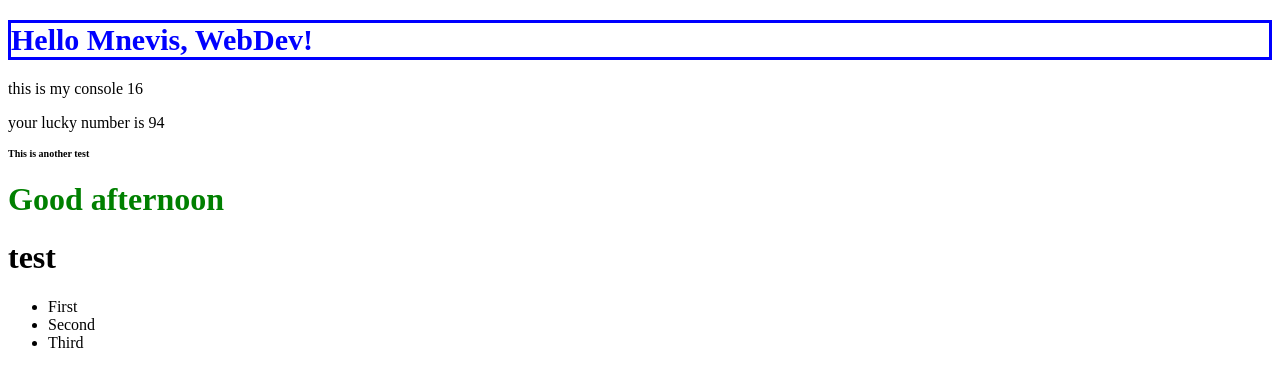
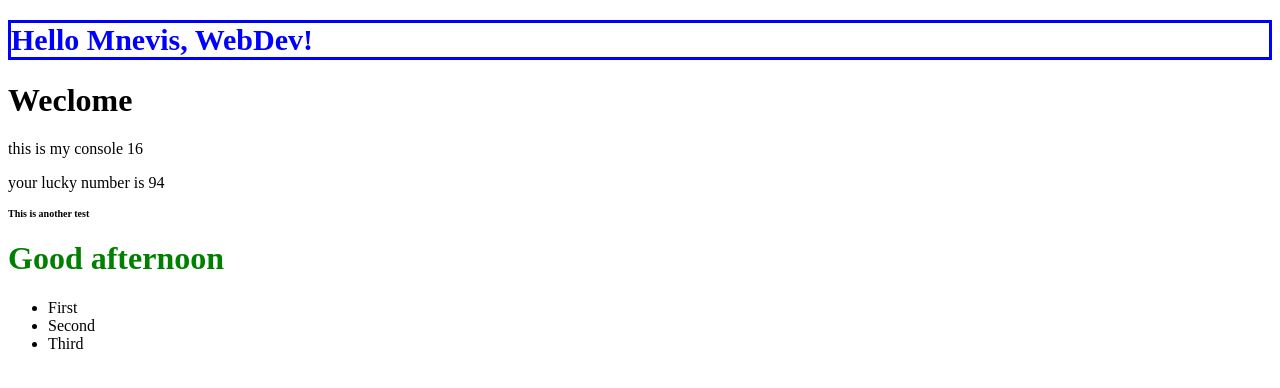
Before and after one commit to Mnevis-WebDev/JSX, a React (Create React App) app: page / in a window 1280 px wide. Shown: the top 388 px of the page. Built offline with nearby package versions, Linux system fonts and the light colour scheme.

Commit message:
Components Organization

```diff
--- a/package.json
+++ b/package.json
@@ -10,6 +10,8 @@
   "dependencies": {
     "react": "17.0.2",
     "react-dom": "17.0.2",
+    "react-router": "5.2.0",
+    "react-router-dom": "5.2.0",
     "react-scripts": "4.0.0"
   },
   "devDependencies": {
--- /dev/null
+++ b/src/components/App.jsx
@@ -0,0 +1,18 @@
+import React from "react";
+import Greetings from "./Greetings";
+import List from "./List";
+import Welcome from "./Welcome";
+import ColoredWelcome from "./ColoredWelcome";
+
+function App() {
+  return (
+    <div>
+      <Welcome />
+      <Greetings />
+      <ColoredWelcome />
+      <List />
+    </div>
+  );
+}
+
+export default App;
--- /dev/null
+++ b/src/components/ColoredWelcome.jsx
@@ -0,0 +1,40 @@
+import React from "react";
+
+//CSS for the condition
+const customStyle2 = {
+  color: "blue"
+};
+
+const date = new Date(2021, 1, 1, 16);
+var lnum = Math.round(Math.random() * 100);
+
+function whatToSay() {
+  var answer = "bonjour";
+  if (date.getHours() <= 12) {
+    answer = "Good morning";
+    customStyle2.color = "red";
+  }
+  if (date.getHours() > 12 && date.getHours() <= 18) {
+    answer = "Good afternoon";
+    customStyle2.color = "green";
+  }
+
+  if (date.getHours() > 18) {
+    answer = "Good evening";
+    customStyle2.color = "blue";
+  }
+  return answer;
+}
+
+function ColoredWelcome() {
+  return (
+    <div>
+      <p>this is my console {date.getHours()} </p>
+      <p>your lucky number is {lnum} </p>
+      <h1 style={{ fontSize: "10px" }}>This is another test</h1>
+      <h1 style={customStyle2}> {whatToSay()} </h1>
+    </div>
+  );
+}
+
+export default ColoredWelcome;
--- a/src/Greetings.jsx
+++ b/src/components/Greetings.jsx
@@ -3,7 +3,7 @@ import React from "react";
 function Greetings() {
   return (
     <div>
-      <h1>test</h1>
+      <h1>Weclome</h1>
     </div>
   );
 }
--- /dev/null
+++ b/src/components/Welcome.jsx
@@ -0,0 +1,21 @@
+import React from "react";
+
+const fName = "Mnevis";
+const lName = "WebDev";
+
+//CSS inline
+const customStyle = {
+  color: "blue",
+  border: "solid",
+  fontSize: "30px"
+};
+
+function Welcome() {
+  return (
+    <h1 style={customStyle}>
+      Hello {fName}, {lName}!
+    </h1>
+  );
+}
+
+export default Welcome;
--- a/src/index.js
+++ b/src/index.js
@@ -1,54 +1,11 @@
 import React from "react";
 import ReactDOM from "react-dom";
-import Greetings from "./Greetings";
-import List from "./List";
 
-const fName = "Mnevis";
-const lName = "WebDev";
-var lnum = Math.round(Math.random() * 100);
-
-const date = new Date(2021, 1, 1, 16);
-
-//CSS inline
-const customStyle = {
-  color: "blue",
-  border: "solid",
-  fontSize: "30px"
-};
-//CSS for the condition
-const customStyle2 = {
-  color: "blue"
-};
-
-function whatToSay() {
-  var answer = "bonjour";
-  if (date.getHours() <= 12) {
-    answer = "Good morning";
-    customStyle2.color = "red";
-  }
-  if (date.getHours() > 12 && date.getHours() <= 18) {
-    answer = "Good afternoon";
-    customStyle2.color = "green";
-  }
-
-  if (date.getHours() > 18) {
-    answer = "Good evening";
-    customStyle2.color = "blue";
-  }
-  return answer;
-}
+import App from "./components/App";
 
 ReactDOM.render(
   <div>
-    <h1 style={customStyle}>
-      Hello {fName}, {lName}!
-    </h1>
-    <p>this is my console {date.getHours()} </p>
-    <p>your lucky number is {lnum} </p>
-    <h1 style={{ fontSize: "10px" }}>This is another test</h1>
-    <h1 style={customStyle2}> {whatToSay()} </h1>
-    <Greetings />
-    <List />
+    <App />
   </div>,
   document.getElementById("root")
 );
```
Also changed, not shown: src/App.js (deleted, +0 -10 lines), src/components/List.jsx (renamed from src/List.jsx).
